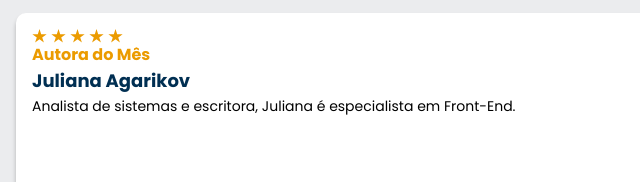
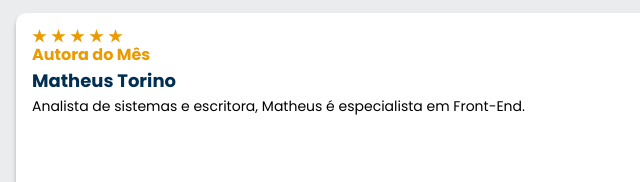
Before and after one commit to cadu147/projeto-final, a plain HTML site: page index.html in a window 1280 px wide. Shown: the part 1618-1800 px from the top of the page, 0-640 px from the left. Drawn offline with nearby package versions, Linux system fonts and the light colour scheme.

Commit message:
Update index.html

```diff
--- a/index.html
+++ b/index.html
@@ -185,8 +185,8 @@
           <div class="descrição">
             <img src="img/Estrelinhas.svg" alt="Avaliação 5 estrelas">
             <h3 class="descrição__titulo">Autora do Mês</h3>
-            <h2 class="descrição__titulo-livro">Juliana Agarikov</h2>
-            <p class="descrição__texto">Analista de sistemas e escritora, Juliana é especialista em
+            <h2 class="descrição__titulo-livro">Matheus Torino</h2>
+            <p class="descrição__texto">Analista de sistemas e escritora, Matheus é especialista em
               Front-End.
             </p>
           </div>
```
